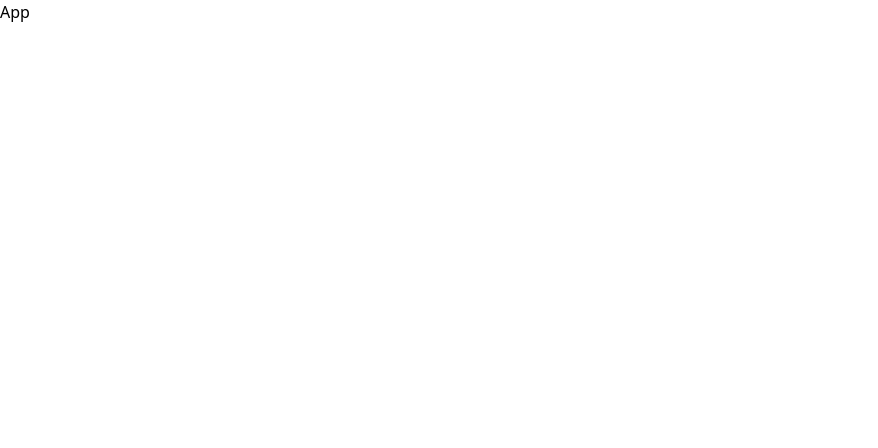
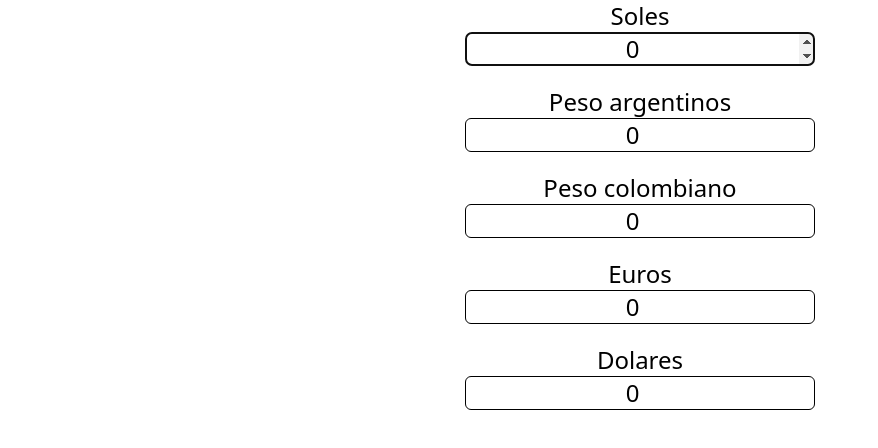
Before and after one commit to jhonatan0912/JAB-REACT, a React (Vite) app: page / in a window 1280 px wide. Shown: the top 448 px of the page, without its empty margins (0-878 px from the left). Built offline with nearby package versions, Linux system fonts and the light colour scheme.

Commit message:
lesson03 exercise made

```diff
--- a/src/App.jsx
+++ b/src/App.jsx
@@ -1,8 +1,45 @@
-import React from 'react'
+import React, { useState } from 'react'
 
 function App() {
+  const [soles, setSoles] = useState(0)
+  const [pesoArgentino, setPesoArgentino] = useState(0)
+  const [pesoColombiano, setPesoColombiano] = useState(0)
+  const [euros, setEuros] = useState(0)
+  const [dolares, setDolares] = useState(0)
+
+  const calcular = (e) => {
+    setSoles(e.target.value)
+    setPesoArgentino(e.target.value * 49.72)
+    setPesoColombiano(e.target.value * 1255.29)
+    setEuros(e.target.value * 0.24)
+    setDolares(e.target.value * 0.26)
+  }
+
   return (
-    <div>App</div>
+    <div className='flex flex-col justify-center items-center text-center text-2xl gap-5'>
+
+      <label htmlFor="Soles">
+        <p>Soles</p>
+        <input className='border border-black rounded-md text-center' type="number" autoFocus onChange={calcular} value={soles} />
+      </label>
+      <label htmlFor="Pesos argentinos">
+        <p>Peso argentinos</p>
+        <input className='border border-black rounded-md text-center outline-none' type="number" readOnly value={pesoArgentino} />
+      </label>
+      <label htmlFor="Pesos colombianos">
+        <p>Peso colombiano</p>
+        <input className='border border-black rounded-md text-center outline-none' type="number" readOnly value={pesoColombiano} />
+      </label>
+      <label htmlFor="Euros">
+        <p>Euros</p>
+        <input className='border border-black rounded-md text-center outline-none' type="number" readOnly value={euros} />
+      </label>
+      <label htmlFor="Dolares">
+        <p>Dolares</p>
+        <input className='border border-black rounded-md text-center outline-none' type="number" readOnly value={dolares} />
+      </label>
+
+    </div>
   )
 }
 
```
